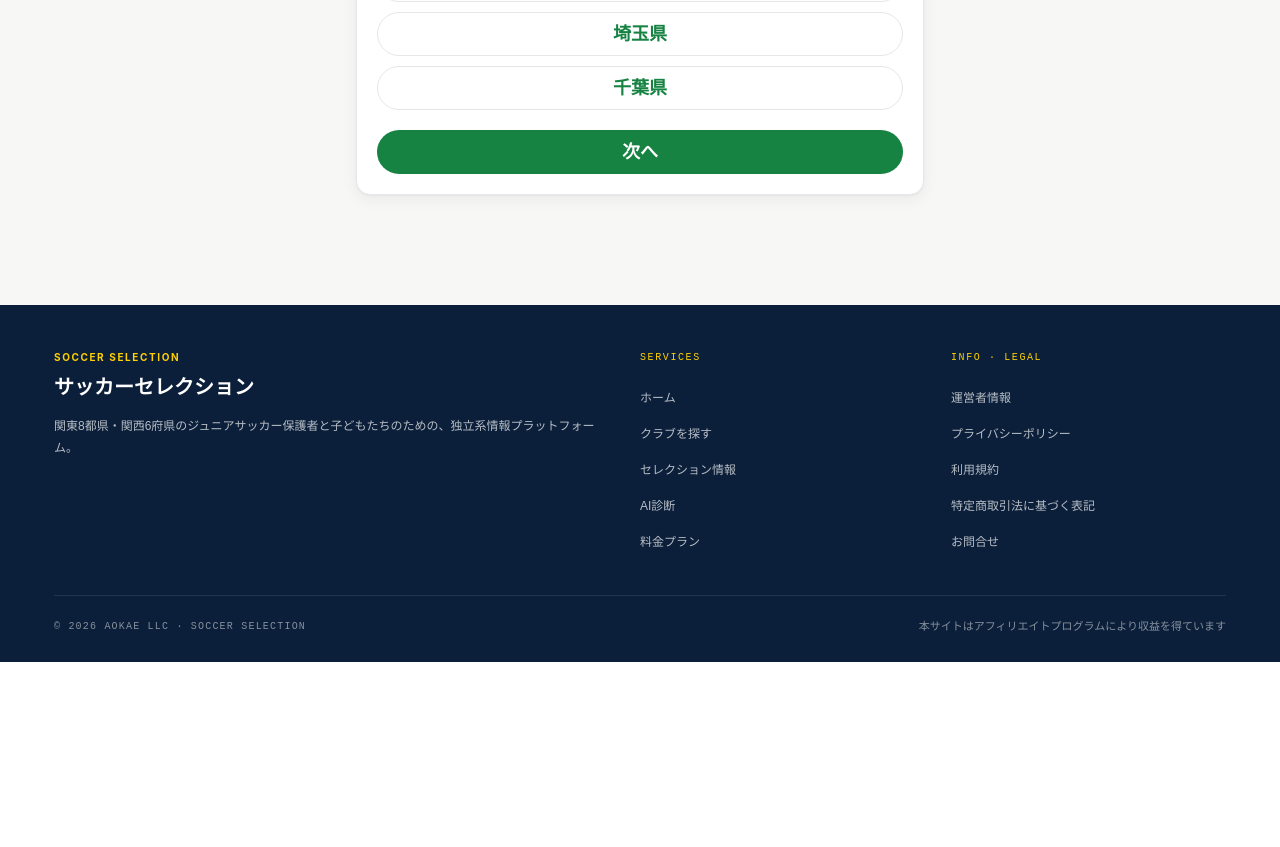
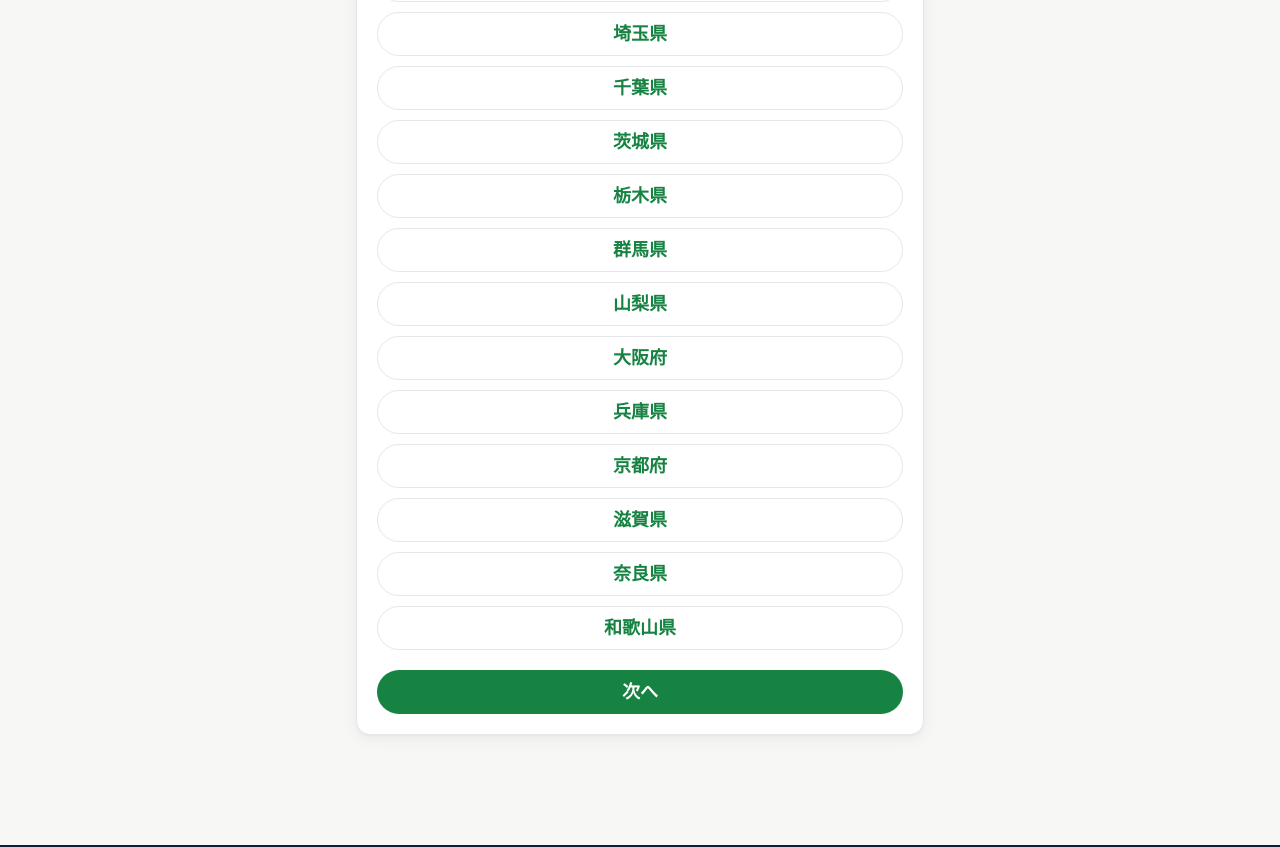
Before and after one commit to okuwabara07-gif/soccer-tokyo-jp, a Next.js app: page /diagnosis in a window 1280 px wide. Shown: the part 360-1207 px from the top of the page. Before the commit the page ends 1022 px from the top, so only its background shows below. Built offline with nearby package versions, Linux system fonts and the light colour scheme.

Commit message:
fix: selection の列名と都県リストを修正

```diff
--- a/src/app/diagnosis/page.tsx
+++ b/src/app/diagnosis/page.tsx
@@ -19,7 +19,9 @@ interface DiagnosisResult {
 
 type Step = "q1" | "q2" | "q3" | "q4" | "result" | "loading";
 
-const PREFECTURES = ["東京都", "神奈川県", "埼玉県", "千葉県"];
+const PREFECTURES = ["東京都", "神奈川県", "埼玉県", "千葉県",
+  "茨城県", "栃木県", "群馬県", "山梨県",
+  "大阪府", "兵庫県", "京都府", "滋賀県", "奈良県", "和歌山県"];
 
 const AREAS: Record<string, string[]> = {
   "東京都": ["23区", "多摩地区"],
--- a/src/app/selection/page.tsx
+++ b/src/app/selection/page.tsx
@@ -11,7 +11,9 @@ type Sel = {
   apply_url: string | null; days_left: number;
 };
 
-const PREFS = ["すべて", "東京都", "神奈川県", "埼玉県", "千葉県"];
+const PREFS = ["すべて", "東京都", "神奈川県", "埼玉県", "千葉県",
+  "茨城県", "栃木県", "群馬県", "山梨県",
+  "大阪府", "兵庫県", "京都府", "滋賀県", "奈良県", "和歌山県"];
 
 function fmt(d: string) {
   if (!d) return "";
```
